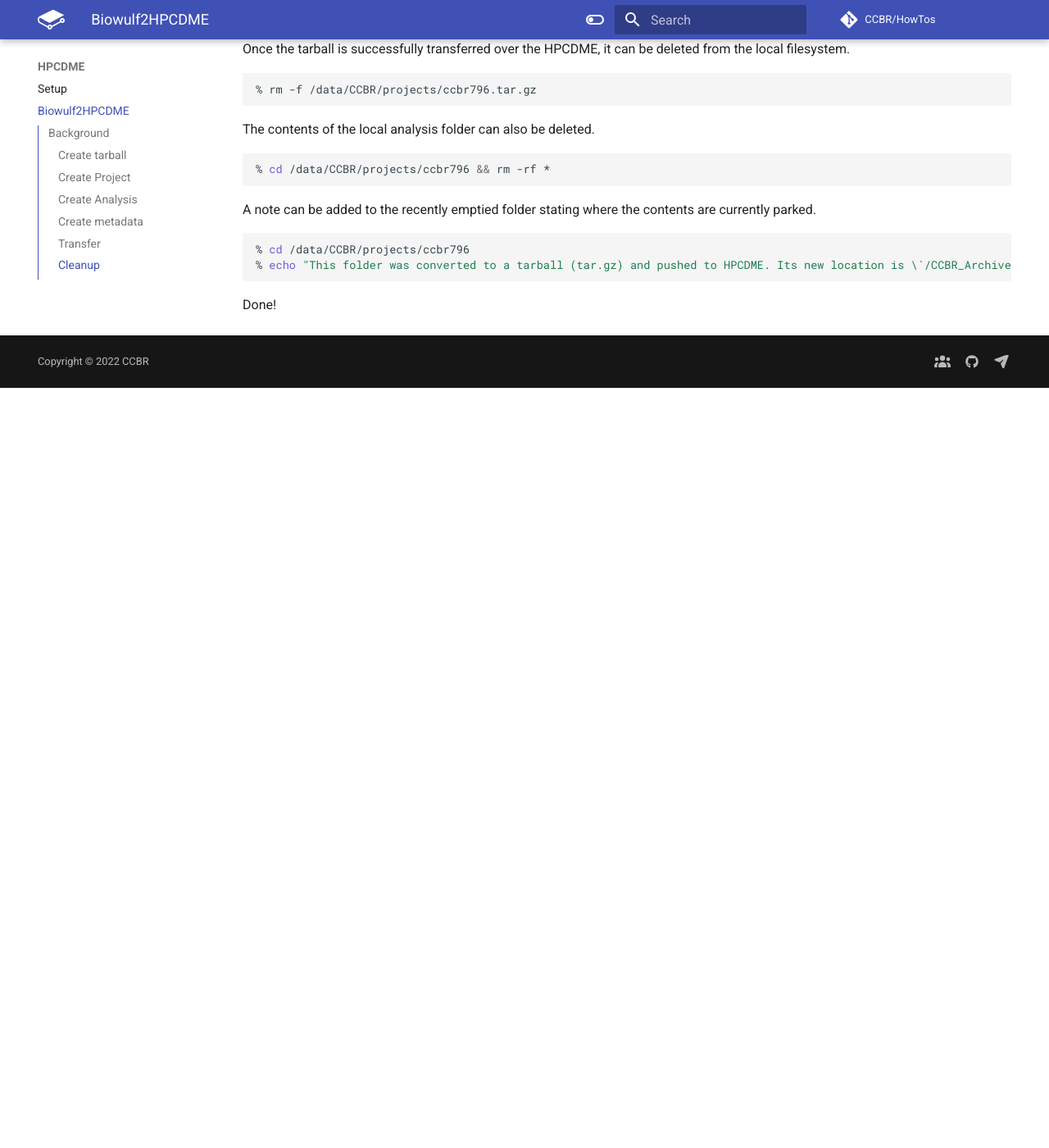
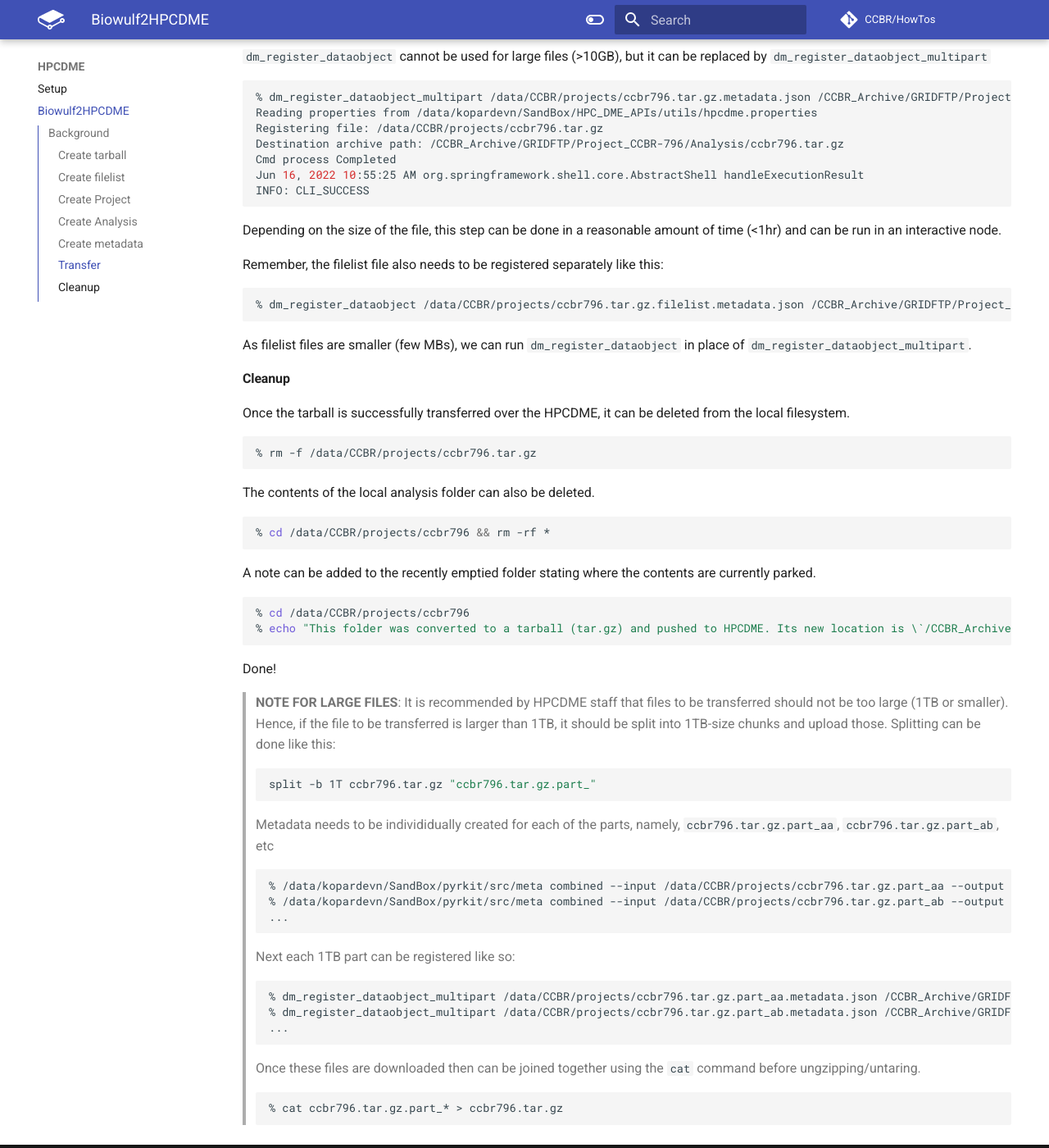
Before and after one commit to escauley/HowTos, an MkDocs documentation site: the page built from docs/HPCDME/transfer.md, in a window 1280 px wide and 1400 px high, scrolled down 2883 px. Shown: the whole window at 82% size. Built offline with MkDocs 1.6.1 and Material for MkDocs 9.7.7, drawn with Linux system fonts in a browser that asks for light colours; comment, search, counter and statistics services are not loaded; the version menu is left out; before the commit the page ends 3356 px from its top, so only the background shows below that; some of the changed text lies outside the part shown.

Commit message:
updates to HPCDME transfer docs

````diff
--- a/docs/HPCDME/transfer.md
+++ b/docs/HPCDME/transfer.md
@@ -17,6 +17,14 @@
 % echo "tar czvf ccbr796.tar.gz /data/CCBR/projects/ccbr796" > do_tar_gz
 % swarm -f do_tar_gz --partition=ccr,norm --time=24:00:00 -t 2 -g 100
 41985209
+```
+
+#### Create filelist
+
+Sometime you just want to know what files are in the tarball. Hence, it is important to upload a filelist along with the tarball.
+
+```bash
+% tar tzvf ccbr796.tar.gz > ccbr796.tar.gz.filelist
 ```
 
 #### Create Project
@@ -113,6 +121,14 @@
 
 If the file is large (100s of GB), then this may take a while as the md5sum of the file is being calculated. Hence, this should be submitted to the slurm.
 
+Metadata also needs to be created for the filelist file. These files are generally small (few MBs) and the following command can be directly run on an interactive node.
+
+```bash
+% /data/kopardevn/SandBox/pyrkit/src/meta combined --input /data/CCBR/projects/ccbr796.tar.gz.filelist --output /CCBR_Archive/GRIDFTP/Project_CCBR-796/Analysis
+```
+
+The above command, when run sucessfully, will create `/data/CCBR/projects/ccbr796.tar.gz.filelist.metadata.json`
+
 #### Transfer
 
 `dm_register_dataobject` cannot be used for large files (>10GB), but it can be replaced by `dm_register_dataobject_multipart`
@@ -128,6 +144,14 @@
 ```
 
 Depending on the size of the file, this step can be done in a reasonable amount of time (<1hr) and can be run in an interactive node.
+
+Remember, the filelist file also needs to be registered separately like this:
+
+```bash
+% dm_register_dataobject /data/CCBR/projects/ccbr796.tar.gz.filelist.metadata.json /CCBR_Archive/GRIDFTP/Project_CCBR-796/Analysis/ccbr796.tar.gz.filelist /data/CCBR/projects/ccbr796.tar.gz.filelist
+```
+
+As filelist files are smaller (few MBs), we can run `dm_register_dataobject` in place of `dm_register_dataobject_multipart`.
 
 #### Cleanup
 
@@ -151,3 +175,25 @@
 ```
 
 Done!
+
+> **NOTE FOR LARGE FILES**: It is recommended by HPCDME staff that files to be transferred should not be too large (1TB or smaller). Hence, if the file to be transferred is larger than 1TB, it should be split into 1TB-size chunks and upload those.
+> Splitting can be done like this:
+> ```bash
+> split -b 1T ccbr796.tar.gz "ccbr796.tar.gz.part_"
+> ```
+> Metadata needs to be individidually created for each of the parts, namely, `ccbr796.tar.gz.part_aa`, `ccbr796.tar.gz.part_ab`, etc
+> ```bash
+> % /data/kopardevn/SandBox/pyrkit/src/meta combined --input /data/CCBR/projects/ccbr796.tar.gz.part_aa --output /CCBR_Archive/GRIDFTP/Project_CCBR-796/Analysis
+> % /data/kopardevn/SandBox/pyrkit/src/meta combined --input /data/CCBR/projects/ccbr796.tar.gz.part_ab --output /CCBR_Archive/GRIDFTP/Project_CCBR-796/Analysis
+> ...
+> ```
+> Next each 1TB part can be registered like so:
+> ```bash
+> % dm_register_dataobject_multipart /data/CCBR/projects/ccbr796.tar.gz.part_aa.metadata.json /CCBR_Archive/GRIDFTP/Project_CCBR-796/Analysis/ccbr796.tar.gz.part_aa /data/CCBR/projects/ccbr796.tar.gz.part_aa
+> % dm_register_dataobject_multipart /data/CCBR/projects/ccbr796.tar.gz.part_ab.metadata.json /CCBR_Archive/GRIDFTP/Project_CCBR-796/Analysis/ccbr796.tar.gz.part_ab /data/CCBR/projects/ccbr796.tar.gz.part_ab
+> ...
+> ```
+> Once these files are downloaded then can be joined together using the `cat` command before ungzipping/untaring.
+> ```bash
+> % cat ccbr796.tar.gz.part_* > ccbr796.tar.gz
+> ```
````
